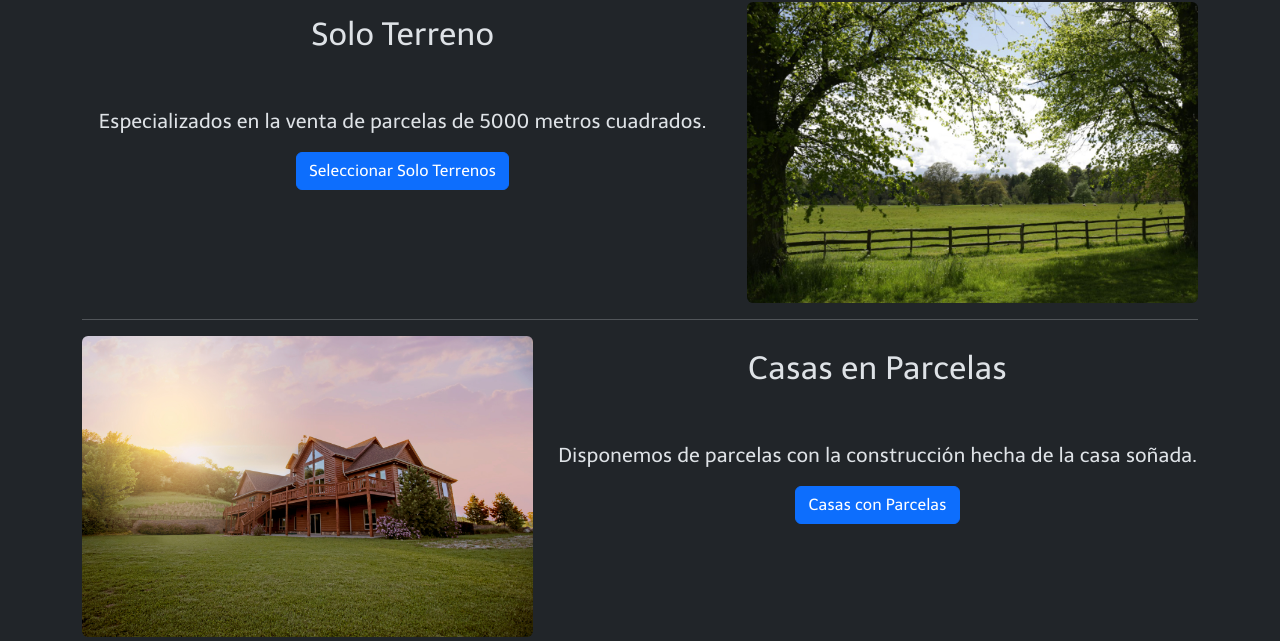
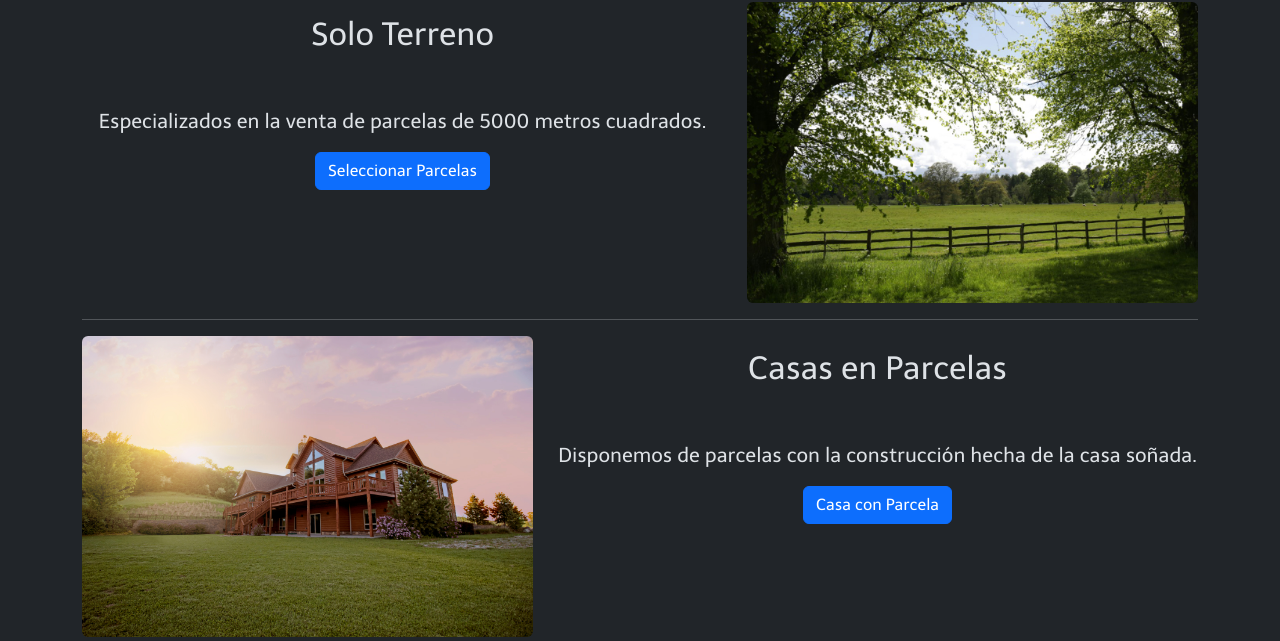
Before and after one commit to gmenesesdev/Evaluacion3_FrontEnd_Ciisarros, a PHP site: page /backend-evaluacion2-sec71/ in a window 1280 px wide. Shown: the part 1070-1711 px from the top of the page. Run offline with PHP 8.4, Linux system fonts and the light colour scheme; data that the repository does not hold is empty.

Commit message:
Se actualiza componentes de casa_en_parcela y solo_terreno para funcionar con formulario Changes to be committed:     modified:   componentes/casa_en_parcela.php     modified:   componentes/contacto.php     modified:   componentes/solo_terreno.php

```diff
--- a/componentes/casa_en_parcela.php
+++ b/componentes/casa_en_parcela.php
@@ -10,7 +10,7 @@
                 de la casa soñada.
             </p>
             <div class="text-center">
-                <button class="btn btn-primary" onclick="selectOption('Casas con Parcelas')">Casas con Parcelas</button>
+                <button class="btn btn-primary" onclick="selectOption('Casa con Parcela')">Casa con Parcela</button>
             </div>
         </div>
         <div class="col-md-5 order-md-1">
--- a/componentes/contacto.php
+++ b/componentes/contacto.php
@@ -1,4 +1,4 @@
-    <div class="container pt-5">
+<div class="container pt-5">
     <h1 id="contacto" class="mb-5">Contáctanos</h1>
     <div class="row g-5">
         <div class="col-md-5 col-lg-4 order-md-last">
--- a/componentes/solo_terreno.php
+++ b/componentes/solo_terreno.php
@@ -12,7 +12,7 @@
                 metros cuadrados.
             </p>
             <div class="text-center">
-                <button class="btn btn-primary" onclick="selectOption('Solo Terreno')">Seleccionar Solo Terrenos</button>
+                <button class="btn btn-primary" onclick="selectOption('Parcelas')">Seleccionar Parcelas</button>
             </div>
         </div>
         <div class="col-md-5">
```
